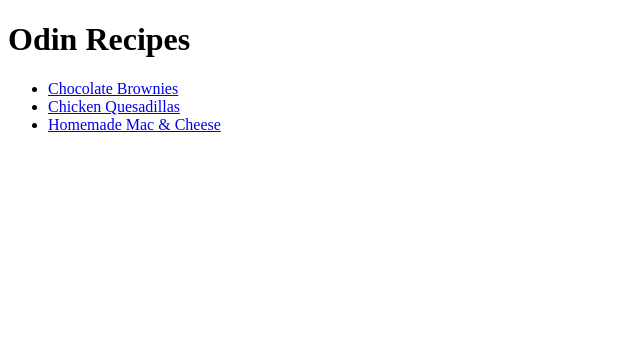
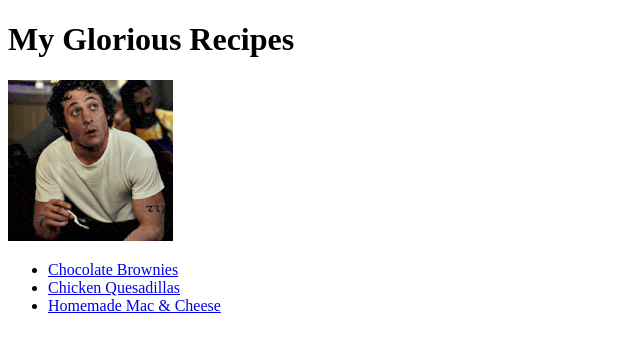
Before and after one commit to wbarrio/odin-recipes, a plain HTML site: page index.html in a window 1280 px wide. Shown: the whole page, without its empty margins (0-640 px from the left). Drawn offline with Linux system fonts and the light colour scheme.

Commit message:
add gif to folder and apply on index

```diff
--- a/index.html
+++ b/index.html
@@ -6,7 +6,8 @@
     <title>Recipes</title>
 </head>
 <body>
-    <h1>Odin Recipes</h1>
+    <h1>My Glorious Recipes</h1>
+    <img src="images/bear.gif">
     <ul>
         <li><a href="recipes/brownies.html">Chocolate Brownies</a>
         <li><a href="recipes/chicken_ques.html">Chicken Quesadillas</a>
```
Also changed, not shown: images/bear.gif (added).
